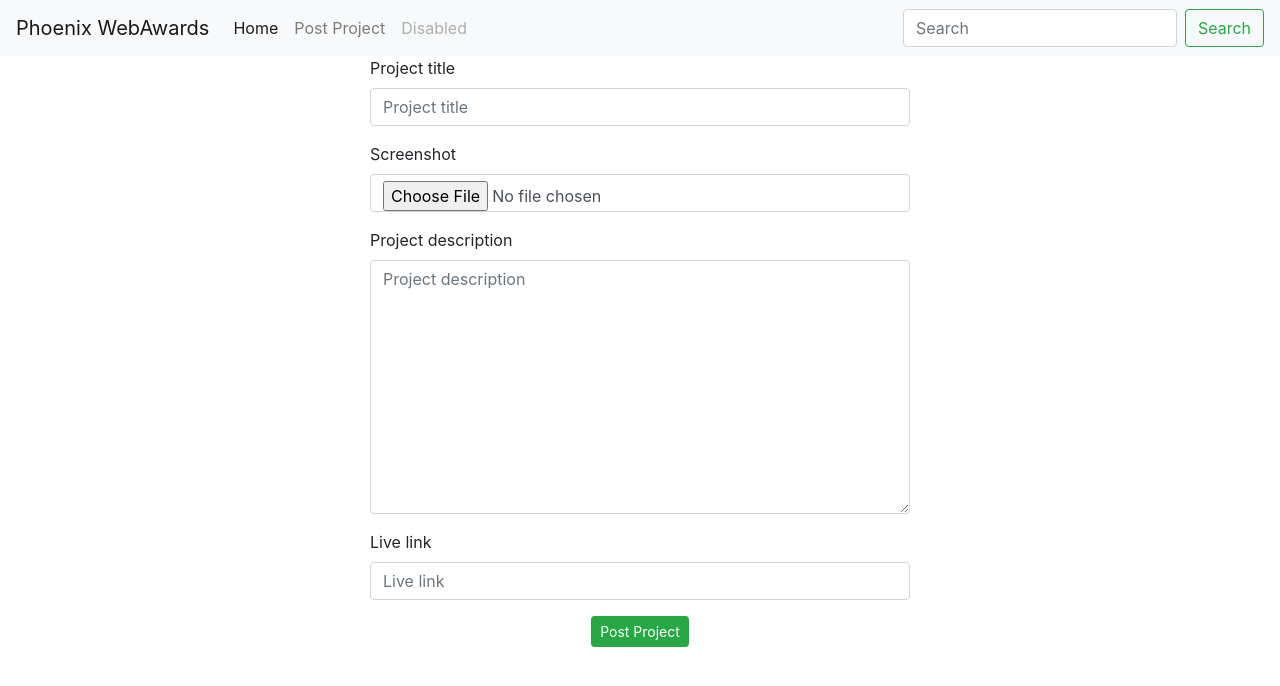
After one commit to Kevson102/Phoenix-Web-Awards, a Django app: a page that uses webawards/templates/navbar.html in a window 1280 px wide. The commit adds this page. Shown: the top 686 px of the page. Run offline with Django 3.2, Linux system fonts and the light colour scheme; some libraries are stand-ins or nearby versions.

Commit message:
CREATES A PROJECT POSTING FORM

```diff
--- /dev/null
+++ b/webawards/forms.py
@@ -0,0 +1,12 @@
+from django import forms
+from .models import Votes,Project
+
+class RatingForm(forms.ModelForm):
+  class Meta:
+    model = Votes
+    fields = ['design_score', 'usability_score', 'content_score']
+
+class ProjectForm(forms.ModelForm):
+  class Meta:
+    model = Project
+    fields = ['project_title', 'screenshot', 'project_description', 'live_link']
--- a/webawards/templates/navbar.html
+++ b/webawards/templates/navbar.html
@@ -10,7 +10,7 @@
         <a class="nav-link" href="{% url 'home'%}">Home <span class="sr-only">(current)</span></a>
       </li>
       <li class="nav-item">
-        <a class="nav-link" href="#">Post Project</a>
+        <a class="nav-link" href="{% url 'post_project' %}">Post Project</a>
       </li>
       <li class="nav-item">
         <a class="nav-link disabled" href="#">Disabled</a>
--- /dev/null
+++ b/webawards/templates/newproject.html
@@ -0,0 +1,26 @@
+{% extends 'common/base.html' %}
+{% load bootstrap4%}
+
+{% block content %}
+
+  <div class="container">
+
+    <div class="row">
+      <div class="col-md-3"></div>
+      <div class="mx-auto col-md-6">
+        <!-- Comment form goes here -->
+        <form action="{%url 'post_project' %}" enctype="multipart/form-data" method="POST">
+          {%csrf_token%}
+          {% bootstrap_form form %}
+
+          <div class="text-center">
+            <input type="submit" class="btn btn-sm btn-success" value="Post Project">
+          </div>
+        </form>
+      </div>
+      <div class="col-md-3"></div>
+    </div>
+
+  </div>
+
+{% endblock %}
--- a/webawards/urls.py
+++ b/webawards/urls.py
@@ -6,5 +6,7 @@ urlpatterns = [
     url(r'^detailed-Project/', views.project_details),
     url(r'^accounts/profile/', views.profile, name='profile'),
     url(r'^details/(?P<project_id>\d+)', views.project_details, name='project_details'),
-    url(r'search/', views.search_projects, name='search_projects')
+    url(r'search/', views.search_projects, name='search_projects'),
+    url(r'^submit_rating/(?P<project_id>\d+)', views.submit_rating, name='submit_rating'),
+    url(r'^new/project/', views.post_project, name='post_project')
 ]
--- a/webawards/views.py
+++ b/webawards/views.py
@@ -1,7 +1,9 @@
-from django.shortcuts import render
+from django.shortcuts import redirect, render
 from django.http import Http404
+from django.contrib import messages
 
 from .models import Project, Votes
+from.forms import RatingForm, ProjectForm
 
 # Create your views here.
 def home(request):
@@ -9,13 +11,14 @@ def home(request):
   return render(request, 'index.html', {"projects":projects})
 
 def project_details(request, project_id):
+  form = RatingForm(request.POST)
   try:
     project_details = Project.objects.get(pk = project_id)
     project_votes = Votes.objects.filter(project__id=project_id).all()
   except DoesNotExist:
     raise Http404
 
-  return render(request, 'ProjectDetails.html', {"details":project_details, "votes":project_votes})
+  return render(request, 'ProjectDetails.html', {"details":project_details, "votes":project_votes, "form":form})
 
 def profile(request):
   return render(request, 'profile.html')
@@ -29,3 +32,44 @@ def search_projects(request):
   else:
     message = "You have not yer made a search"
     return render(request, 'search-results.html', {"message":message})
+
+def submit_rating(request, project_id):
+  url = request.META.get('HTTP_REFERER')
+  if request.method == 'POST':
+    try:
+      rating = Votes.objects.get(user__id=request.user.id, project__id=project_id)
+      form = RatingForm(request.POST, instance=rating)
+      form.save()
+      messages.success(request, 'Your rating has been updated')
+      return redirect(url)
+    except Votes.DoesNotExist:
+      form = RatingForm(request.POST)
+      if form.is_valid():
+        # rating_data = Votes()
+        design_score = form.cleaned_data.get('design_score')
+        usability_score = form.cleaned_data.get('usability_score')
+        content_score = form.cleaned_data.get('content_score')
+        form.instance.project_id=project_id
+        form.instance.user_id = request.user.id
+        form.save()
+        messages.success(request, 'Your rating has been posted')
+
+        return redirect(url)
+
+def post_project(request):
+
+  if request.method=="POST":
+    form= ProjectForm(request.POST, request.FILES)
+    if form.is_valid():
+      project_title = form.cleaned_data.get('project_title')
+      screenshot = form.save(commit=False)
+      project_description = form.cleaned_data.get('project_description')
+      live_link = form.cleaned_data.get('live_link')
+      form.instance.user = request.user
+
+      form.save()
+      return redirect('home')
+  else:
+    form = ProjectForm()
+
+  return render(request, "newproject.html", {"form":form})
```
Also changed, not shown: webawards/templates/ProjectDetails.html (+31 -55 lines).
